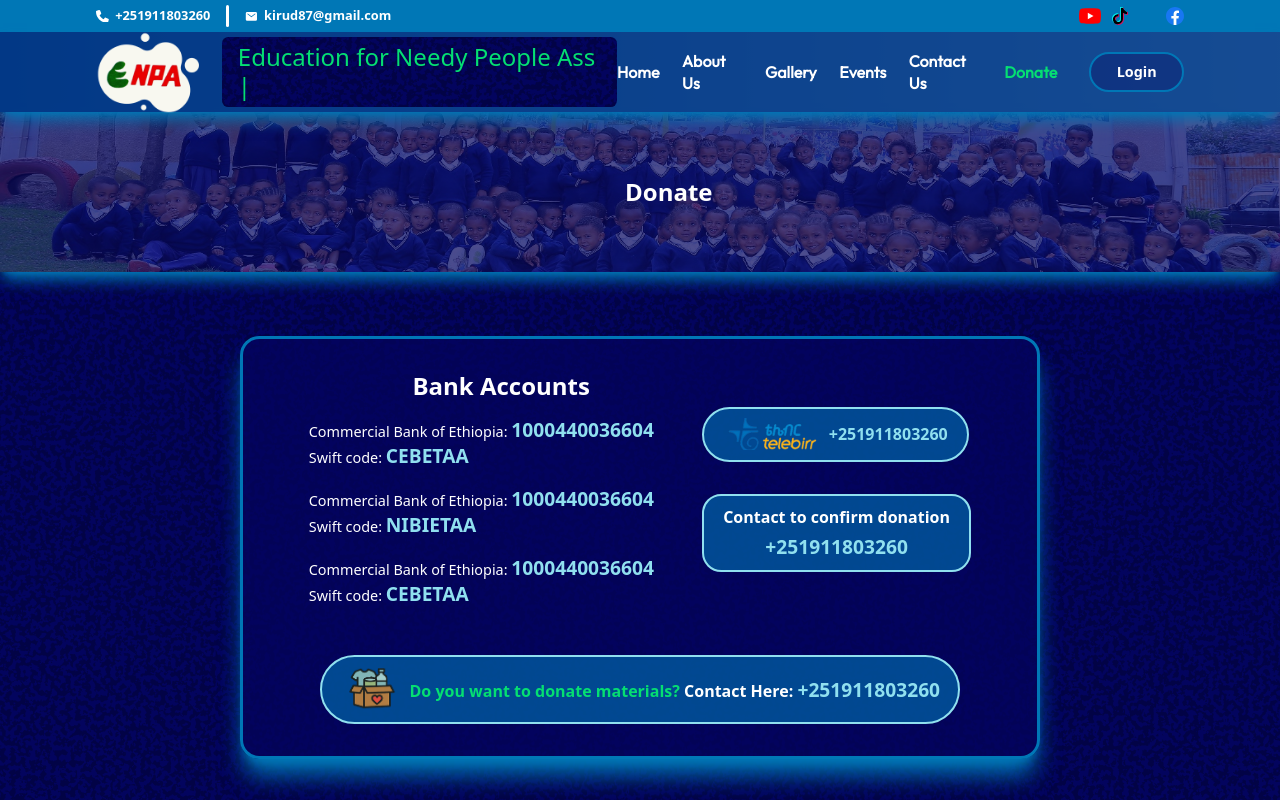
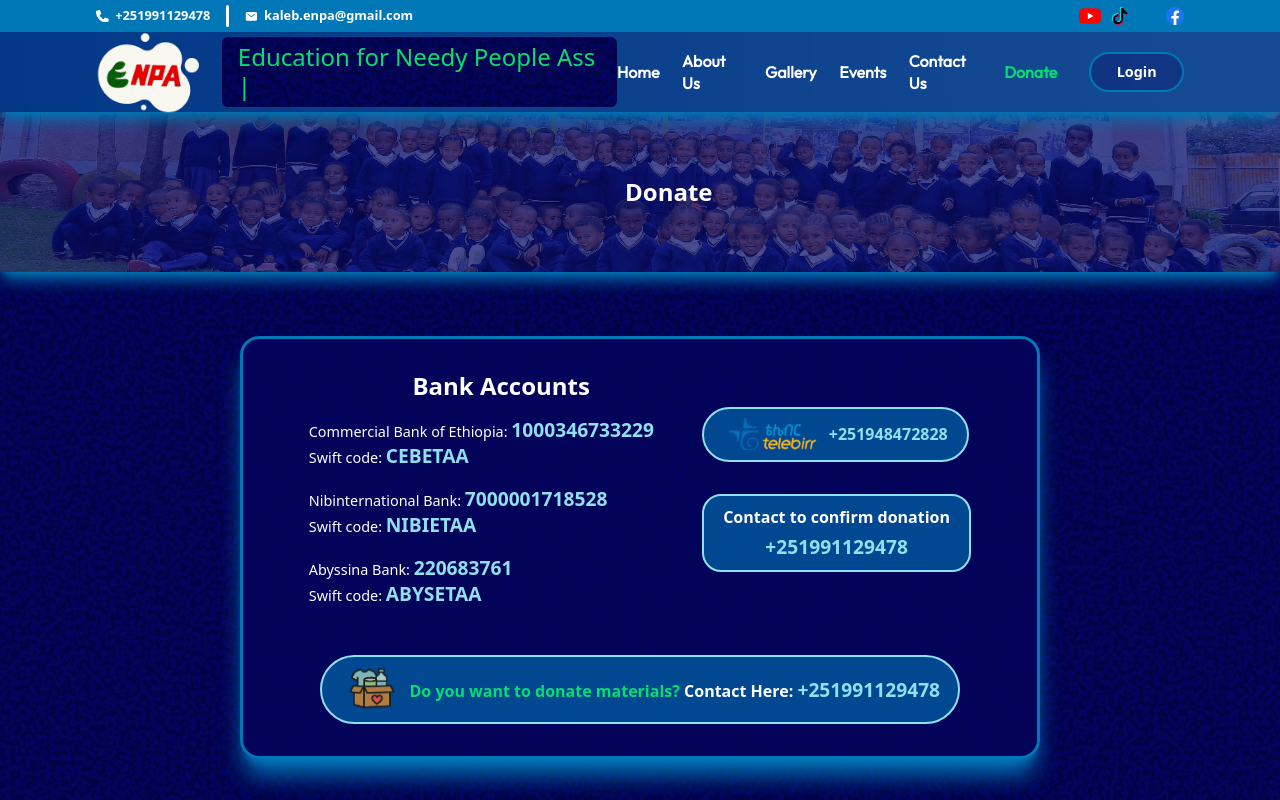
Before and after one commit to Kirubel366/ENPA, a React (Vite) app in the folder Frontend/: page /donate in a window 1280 px wide. Shown: the top 800 px of the page. Built offline with nearby package versions, Linux system fonts and the light colour scheme; no server answers; some icons are missing; a web font is replaced by a local one.

Commit message:
Final fixes and updates

```diff
--- a/Frontend/src/components/Authentication.jsx
+++ b/Frontend/src/components/Authentication.jsx
@@ -19,7 +19,7 @@ const Authentication = () => {
 
   const handleSubmit = (e) => {
     e.preventDefault()
-    if (!emailRegex.test(formData.email)) {
+    if (!emailRegex.test(formData.email) && formData.email) {
       return toast.error("Invalid email format!")
     }
     if(type === "Login"){
--- a/Frontend/src/components/Footer.jsx
+++ b/Frontend/src/components/Footer.jsx
@@ -19,7 +19,7 @@ const Footer = () => {
 
   const handleSubmit = async(e) => {
     e.preventDefault();
-    if (!emailRegex.test(formData.email)) {
+    if (!emailRegex.test(formData.email) && formData.email) {
       return toast.error("Invalid email format!")
     }
     await sendFooterMessage(formData)
--- a/Frontend/src/components/Navbar.jsx
+++ b/Frontend/src/components/Navbar.jsx
@@ -54,12 +54,12 @@ const Navbar = () => {
         <div className='flex items-center justify-center gap-2 sm:gap-5'>
           <div className='flex items-center justify-center gap-1 sm:gap-2 text-white font-bold'>
             <FaPhone />
-            <p>+251911803260</p>
+            <p>+251991129478</p>
           </div>
           <div className='w-[2.5px] h-7 bg-white rounded-sm' />
           <div className='flex items-center justify-center gap-1 sm:gap-2 text-white font-bold'>
             <IoMail />
-            <p>kirud87@gmail.com</p>
+            <p>kaleb.enpa@gmail.com</p>
           </div>
         </div>
         <div className='flex items-center justify-center sm:gap-3'>
--- a/Frontend/src/pages/landing pages/About.jsx
+++ b/Frontend/src/pages/landing pages/About.jsx
@@ -1,7 +1,7 @@
 import React from 'react'
 import image from "../../assets/home3 (1).jpg"
 import hands from "../../assets/hands.png"
-import fam from "../../assets/family.png"
+import fam from "../../assets/mother.png"
 import kaleb from "../../assets/kaleb.jpg"
 import HENOKALEMU from "../../assets/HENOK ALEMU.jpg"
 import YITAGESUGETNET from "../../assets/YITAGESU GETNET.jpg"
@@ -27,7 +27,7 @@ const About = () => {
               <div className='size-25 bg-[#0077B6]/60 border-2 border-[#0077B6] flex items-center justify-center rounded-full'>
                 <p className='text-6xl opacity-70'>🎓</p>
               </div>
-              <h5 className='text-5xl font-bold text-[#90E0EF] text-shadow-lg text-shadow-[hsl(189,75%,50%)]'>1430+</h5>
+              <h5 className='text-5xl font-bold text-[#90E0EF] text-shadow-lg text-shadow-[hsl(189,75%,50%)]'>2000+</h5>
               <p className='text-2xl text-white'>Students Taught</p>
             </div>
             <div className='flex flex-col items-center justify-center gap-3'>
@@ -41,8 +41,8 @@ const About = () => {
               <div className='size-25 bg-[#0077B6]/60 border-2 border-[#0077B6] flex items-center justify-center rounded-full'>
                 <p className='opacity-70'><img src={fam} className='object-cover' /></p>
               </div>
-              <h5 className='text-5xl font-bold text-[#90E0EF] text-shadow-lg text-shadow-[hsl(189,75%,50%)]'>850+</h5>
-              <p className='text-2xl text-white'>Families Supported</p>
+              <h5 className='text-5xl font-bold text-[#90E0EF] text-shadow-lg text-shadow-[hsl(189,75%,50%)]'>350+</h5>
+              <p className='text-2xl text-white'>Mothers Supported</p>
             </div>
           </div>
           <div className='flex flex-wrap items-center justify-center gap-10'>
--- a/Frontend/src/pages/landing pages/Contact.jsx
+++ b/Frontend/src/pages/landing pages/Contact.jsx
@@ -19,7 +19,7 @@ const Contact = () => {
 
   const handleSubmit = async(e) => {
     e.preventDefault();
-    if (!emailRegex.test(formData.email)) {
+    if (!emailRegex.test(formData.email) && formData.email) {
       return toast.error("Invalid email format!")
     }
     await sendContactForm(formData)
@@ -43,11 +43,11 @@ const Contact = () => {
             <div className='flex flex-col items-start justify-center gap-3 text-xl'>
               <div className='flex items-center justify-center gap-2 text-white font-bold'>
                 <FaPhone className='text-[hsl(201,100%,66%)]' />
-                <p>+251911803260</p>
+                <p>+251991129478</p>
               </div>
               <div className='flex items-center justify-center gap-2 text-white font-bold'>
                 <IoMail className='text-[hsl(201,100%,66%)]' />
-                <p>kirud87@gmail.com</p>
+                <p>kaleb.enpa@gmail.com</p>
               </div>
               <div className='flex items-start justify-center gap-2 text-white font-bold'>
                 <GrLocation className='text-3xl text-[hsl(201,100%,66%)]' />
--- a/Frontend/src/pages/landing pages/Donate.jsx
+++ b/Frontend/src/pages/landing pages/Donate.jsx
@@ -24,33 +24,33 @@ const Donate = () => {
               </div>
               <div className='flex flex-col gap-5 items-start justify-center'>
                 <div className='flex flex-col sm:items-start items-center text-center justify-center text-white text-lg'>
-                  <p>Commercial Bank of Ethiopia: <span className='font-bold text-2xl text-[#90E0EF]'>1000440036604</span></p>
+                  <p>Commercial Bank of Ethiopia: <span className='font-bold text-2xl text-[#90E0EF]'>1000346733229</span></p>
                   <p>Swift code: <span className='font-bold text-2xl text-[#90E0EF]'>CEBETAA</span></p>
                 </div>
                 <div className='flex flex-col sm:items-start items-center text-center justify-center text-white text-lg'>
-                  <p>Commercial Bank of Ethiopia: <span className='font-bold text-2xl text-[#90E0EF]'>1000440036604</span></p>
+                  <p>Nibinternational Bank: <span className='font-bold text-2xl text-[#90E0EF]'>7000001718528</span></p>
                   <p>Swift code: <span className='font-bold text-2xl text-[#90E0EF]'>NIBIETAA</span></p>
                 </div>
                 <div className='flex flex-col sm:items-start items-center text-center justify-center text-white text-lg'>
-                  <p>Commercial Bank of Ethiopia: <span className='font-bold text-2xl text-[#90E0EF]'>1000440036604</span></p>
-                  <p>Swift code: <span className='font-bold text-2xl text-[#90E0EF]'>CEBETAA</span></p>
+                  <p>Abyssina Bank: <span className='font-bold text-2xl text-[#90E0EF]'>220683761</span></p>
+                  <p>Swift code: <span className='font-bold text-2xl text-[#90E0EF]'>ABYSETAA</span></p>
                 </div>
               </div>
             </div>
             <div className='flex flex-col items-start justify-center gap-10'>
               <div className='flex items-center justify-center gap-3 rounded-full py-3 px-6 bg-[#0077B6]/60 border-2 border-[#90E0EF]'>
                 <img src={telebirr} alt="" className='h-10 w-30 object-cover' />
-                <p className='font-bold text-xl text-[#90E0EF]'>+251911803260</p>
+                <p className='font-bold text-xl text-[#90E0EF]'>+251948472828</p>
               </div>
               <div className='flex flex-col items-center justify-center gap-2 rounded-3xl py-3 px-6 bg-[#0077B6]/60 border-2 border-[#90E0EF]'>
                 <p className='text-xl text-white font-bold'>Contact to confirm donation</p>
-                <p className='font-bold text-2xl text-[#90E0EF]'>+251911803260</p>
+                <p className='font-bold text-2xl text-[#90E0EF]'>+251991129478</p>
               </div>
             </div>
           </div>
           <div className='flex flex-wrap items-center justify-center gap-3 rounded-2xl text-center sm:rounded-full py-3 px-3 w-full sm:w-200 bg-[#0077B6]/60 border-2 border-[#90E0EF]'>
                 <img src={materials} alt="" className=' object-cover' width={60} height={200} />
-                <p className='font-semibold text-xl text-green-400'>Do you want to donate materials?  <span className='text-white'>Contact Here: </span><span className='text-[#90E0EF] text-2xl'>+251911803260</span></p>
+                <p className='font-semibold text-xl text-green-400'>Do you want to donate materials?  <span className='text-white'>Contact Here: </span><span className='text-[#90E0EF] text-2xl'>+251991129478</span></p>
               </div>
         </div>
         <div className='hidden sm:block absolute -bottom-50 -left-120 noise-bg size-200 rounded-full'/>
```
Also changed, not shown: Frontend/src/pages/Authenticated pages/Admin.jsx (+10 -10 lines), Frontend/src/assets/mother.png (added).
